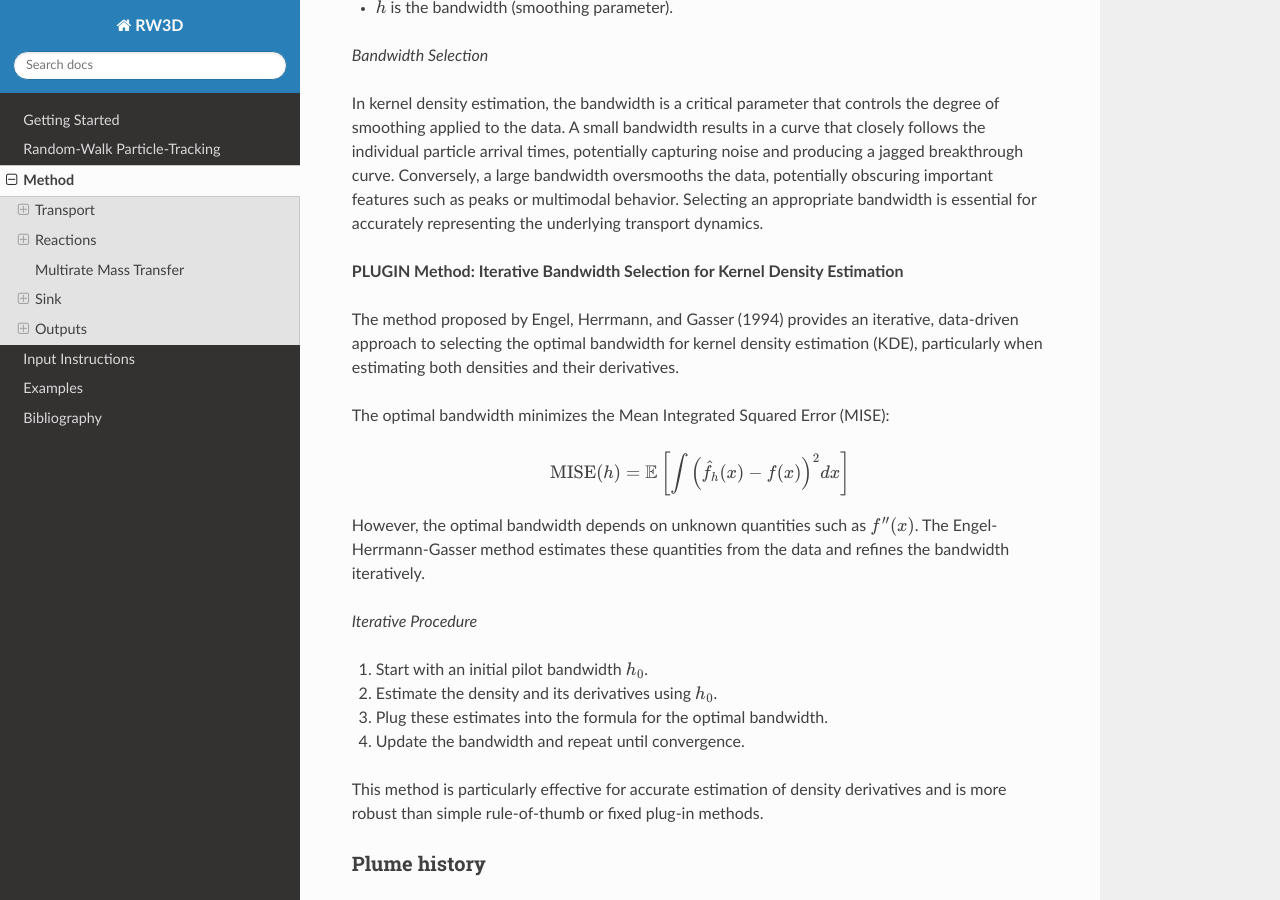
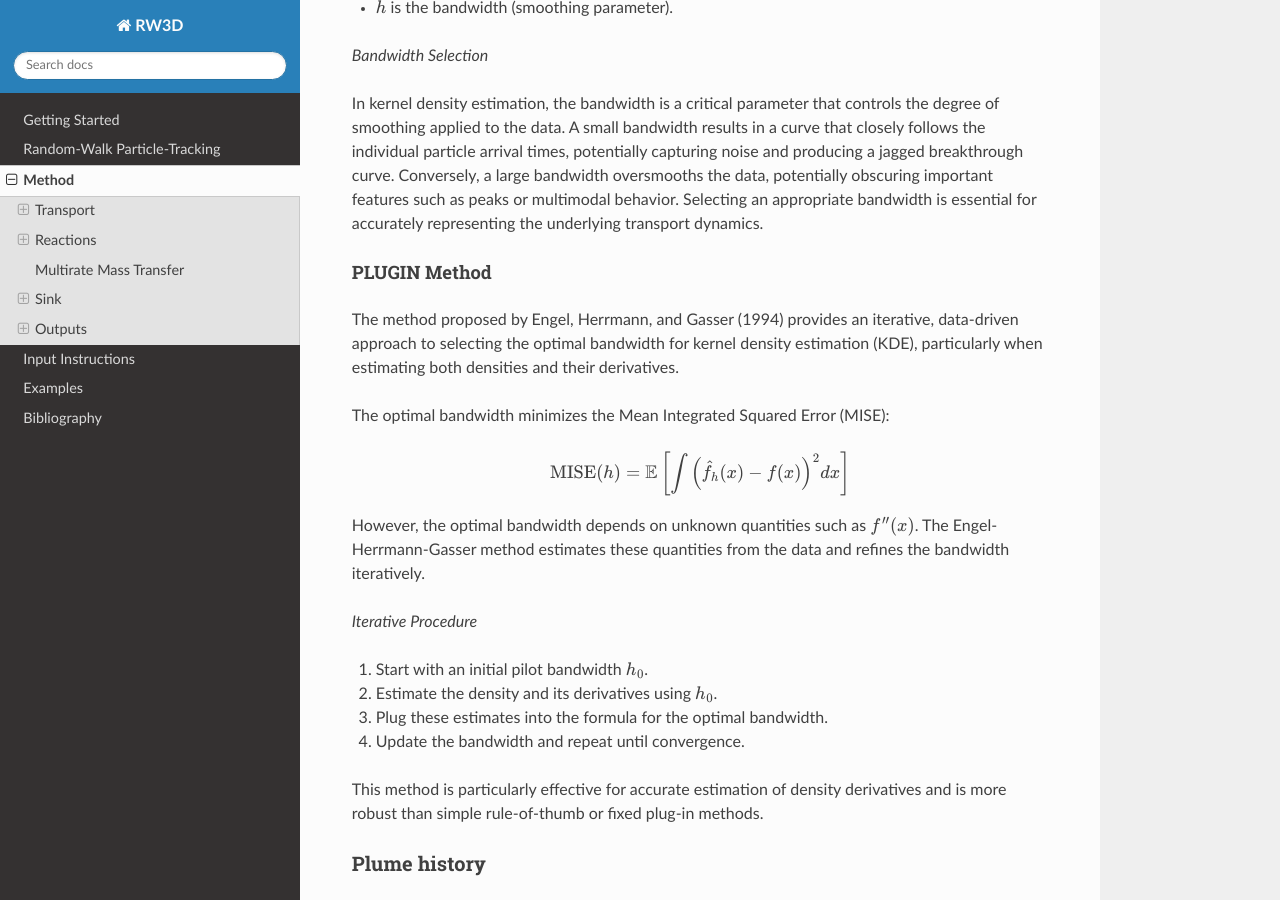
Before and after one commit to chrishenri/rw3d_manual, a Sphinx documentation site: the page built from docs/source/methods.rst, in a window 1280 px wide and 900 px high, scrolled down 15251 px. Built offline with Sphinx 7.4.7 and the Read the Docs theme 3.1.0, drawn with Linux system fonts in a browser that asks for light colours; cross-references to code outside the pages are shown as plain code.

Commit message:
edit method BTCs

```diff
--- a/docs/source/methods.rst
+++ b/docs/source/methods.rst
@@ -623,7 +624,9 @@ Conversely, a large bandwidth oversmooths the data, potentially obscuring import
 Selecting an appropriate bandwidth is essential for accurately representing the underlying transport dynamics.
 
 
-**PLUGIN Method: Iterative Bandwidth Selection for Kernel Density Estimation**
+.. _PLUGIN Method
+PLUGIN Method
+""""""""""
 
 The method proposed by Engel, Herrmann, and Gasser (1994) provides an iterative,
 data-driven approach to selecting the optimal bandwidth for kernel density estimation (KDE),
@@ -646,7 +649,6 @@ The Engel-Herrmann-Gasser method estimates these quantities from the data and re
 4. Update the bandwidth and repeat until convergence.
 
 This method is particularly effective for accurate estimation of density derivatives and is more robust than simple rule-of-thumb or fixed plug-in methods.
-
 
 
 .. _Plume history:
```
Also changed, not shown: other parts of docs/source/methods.rst (+3 -2 lines).
